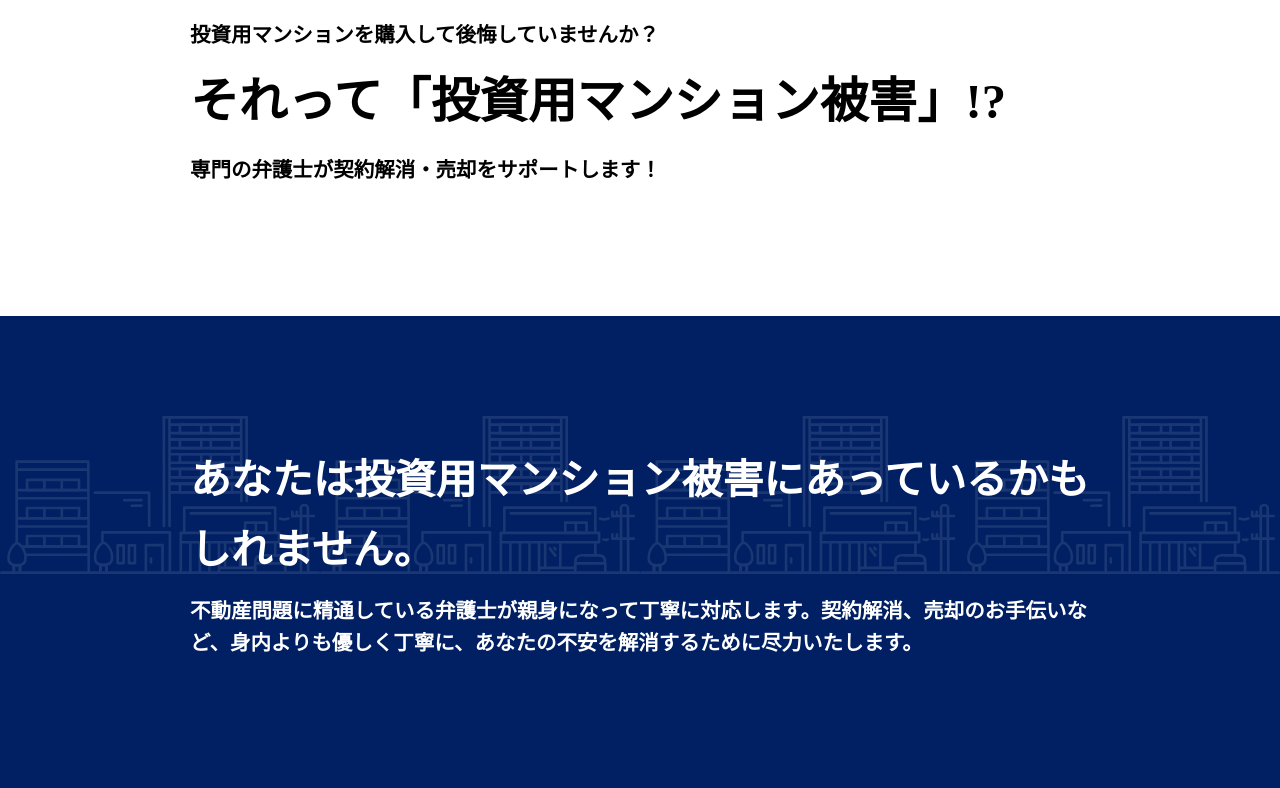
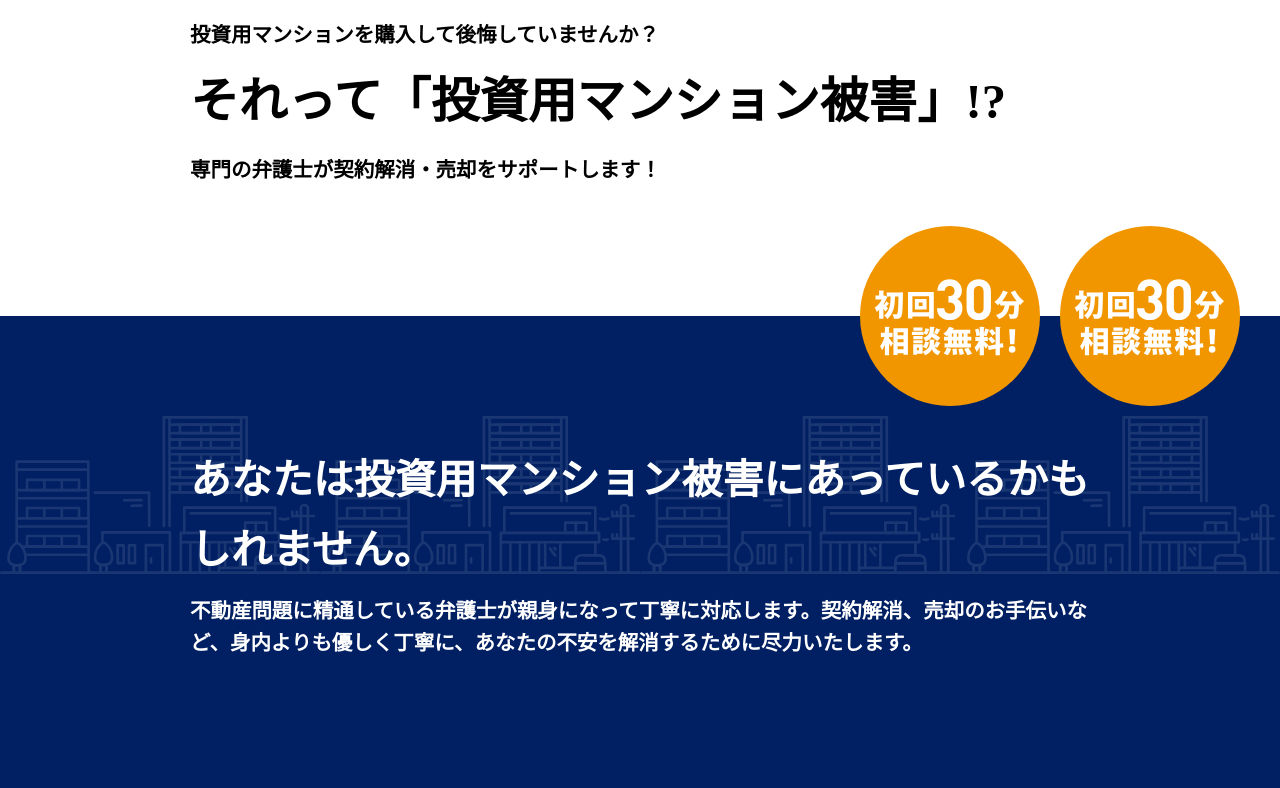
Before and after one commit to t-takahashi0422/thp, a WordPress theme: template index.php in a window 1280 px wide. Shown: the part 635-1423 px from the top of the page. Run offline with PHP 8.4 and a stand-in for WordPress, Linux system fonts and the light colour scheme; the site name, menu and one post (Sample post) are stand-ins, and other content is empty; some libraries are stand-ins or nearby versions; some web fonts are replaced.

Commit message:
テーマ修正-2

```diff
--- a/assets/css/style.css
+++ b/assets/css/style.css
@@ -131,7 +131,7 @@ h1 img {
 
 .e-catch {
   font-size: 28px;
-  font-family: "NotoSansfJP";
+  font-family: "NotoSansJP";
   font-weight: 800;
   margin: 10px auto;
   line-height: 1.7; }
@@ -522,6 +522,28 @@ m-form
 .l-hero {
   width: 100%; }
 
+.l-heroPoint {
+  position: absolute;
+  display: flex;
+  bottom: -90px;
+  left: 50%;
+  transform: translateX(-50%);
+  justify-content: space-around; }
+  @media only screen and (min-width: 768px) {
+    .l-heroPoint {
+      justify-content: flex-end;
+      right: 20px;
+      bottom: -110px;
+      left: inherit;
+      transform: inherit; } }
+  .l-heroPoint img {
+    width: 140px; }
+    @media only screen and (min-width: 768px) {
+      .l-heroPoint img {
+        width: 180px;
+        margin: 0;
+        margin-right: 20px; } }
+
 .l-content {
   width: 100%;
   margin: 0 auto; }
@@ -571,9 +593,10 @@ main {
 #hero
 
 */
+#hero {
+  position: relative; }
   #hero img {
     margin-bottom: 20px; }
-
   #hero h2 {
     font-size: 26px; }
     @media only screen and (min-width: 768px) {
--- a/index.php
+++ b/index.php
@@ -9,6 +9,10 @@
                         <p class="e-cap">投資用マンションを購入して後悔していませんか？</p>
                         <h2 class="e-catch">それって<br>「投資用マンション被害」!?</h2>
                         <p class="e-cap">専門の弁護士が契約解消・売却をサポートします！</p>
+                    </div>
+                    <div class="b-widthS l-heroPoint">
+                        <img src="<?php echo get_template_directory_uri(); ?>/assets/img/hero_point_01.svg" alt="">
+                        <img src="<?php echo get_template_directory_uri(); ?>/assets/img/hero_point_01.svg" alt="">
                     </div>
                 </div>
             </section>
```
Also changed, not shown: assets/img/case_title.svg, assets/img/flow_title.svg, assets/img/price_title.svg, assets/img/qa_title.svg, assets/img/reason_title.svg. Lines whose indentation alone changed are shown as unchanged.
